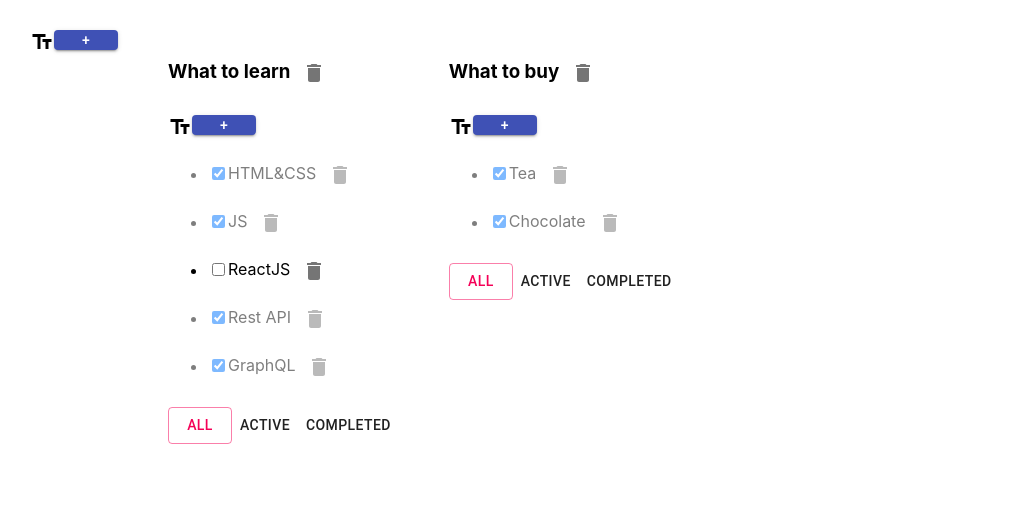
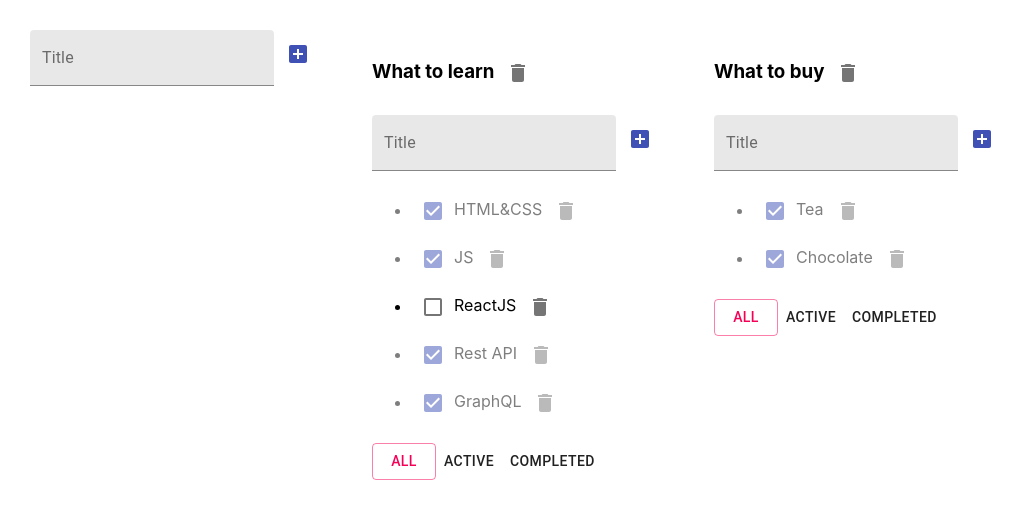
Before and after one commit to vovatum/todolist-offline, a React (Create React App) app: page / in a window 1280 px wide. Shown: the top 518 px of the page, without its empty margins (0-1024 px from the left). Built offline with nearby package versions, Linux system fonts and the light colour scheme.

Commit message:
Todolist - TS - 07 - material-ui 8<13

```diff
--- a/src/AddItemForm.tsx
+++ b/src/AddItemForm.tsx
@@ -1,6 +1,6 @@
 import React, {ChangeEvent, useState} from "react";
-import {Button} from "@material-ui/core";
-import {TextFields} from "@material-ui/icons";
+import {IconButton, TextField} from "@material-ui/core";
+import {AddBox} from "@material-ui/icons";
 
 type AddItemFormPropsType = {
     addItem: (title: string) => void
@@ -28,21 +28,21 @@ function AddItemForm(props: AddItemFormPropsType) {
 
     return (
         <div>
-            <div className={'inbuer'}>
-                <TextFields
-                    variant={''}
-                    value={title}
-                    onChange={onChangeHandler}
-                    onKeyPress={onKeyPressHandler}
-                    className={error ? 'error' : ''}
-                />
-                <Button variant='contained'
-                        color='primary'
-                        onClick={onAddItem}>+</Button>
-            </div>
-            <div>
-                {error && <div className={'error-message'}>{error}</div>}
-            </div>
+            <TextField
+                error={!!error}
+                variant={'filled'}
+                value={title}
+                onChange={onChangeHandler}
+                onKeyPress={onKeyPressHandler}
+                label={'Title'}
+                helperText={error}
+            />
+            <IconButton
+                color={"primary"}
+                onClick={onAddItem}
+            >
+                <AddBox/>
+            </IconButton>
         </div>
     )
 }
--- a/src/App.css
+++ b/src/App.css
@@ -22,8 +22,3 @@
     .is-done {
         opacity: 0.5;
     }
-
-.inbuer {
-    display: flex;
-    height: 20px;
-}
--- a/src/EditedSpan.tsx
+++ b/src/EditedSpan.tsx
@@ -1,4 +1,5 @@
 import React, {ChangeEvent, useState} from "react";
+import {TextField} from "@material-ui/core";
 
 type EditedSpanPropsType = {
     value: string
@@ -30,17 +31,15 @@ export function EditedSpan(props: EditedSpanPropsType) {
         event.key === 'Enter' && activateViewMode()
     }
     return editMode
-        ? <div>
-            <input
-                value={props.value}
-                autoFocus onBlur={activateViewMode}
-                onKeyPress={onKeyPressHandler}
-                onChange={onChangeHandler}
-                className={error ? 'error' : ''}
-            />
-            <div>
-                {error && <div className={'error-message'}>{error}</div>}
-            </div>
-        </div>
+        ? <TextField
+            variant={'standard'}
+            value={props.value}
+            autoFocus onBlur={activateViewMode}
+            onKeyPress={onKeyPressHandler}
+            onChange={onChangeHandler}
+            error={!!error}
+            label={'Title'}
+            helperText={error}
+        />
         : <span onClick={activateEditMode}>{props.value}</span>
 }
--- a/src/Todolist.tsx
+++ b/src/Todolist.tsx
@@ -2,7 +2,7 @@ import React, {ChangeEvent} from "react";
 import {FilterValuesType} from "./App";
 import AddItemForm from "./AddItemForm";
 import {EditedSpan} from "./EditedSpan";
-import {Button, IconButton} from "@material-ui/core";
+import {Button, Checkbox, IconButton} from "@material-ui/core";
 import {Delete} from "@material-ui/icons";
 
 export type TaskType = {
@@ -36,7 +36,6 @@ export function Todolist(props: PropsType) {
     const onAllClickHandler = () => props.changeFilter('all', props.id)
     const onCompletedClickHandler = () => props.changeFilter('completed', props.id)
 
-    // @ts-ignore
     return (
         <div>
             <div>
@@ -62,9 +61,10 @@ export function Todolist(props: PropsType) {
                         }
                         return <li key={task.id}
                                    className={task.isDone ? 'is-done' : ''}>
-                            <input type="checkbox"
-                                   checked={task.isDone}
-                                   onChange={onChangeHandler}/>
+                            <Checkbox
+                                color={"primary"}
+                                checked={task.isDone}
+                                onChange={onChangeHandler}/>
                             <EditedSpan value={task.title}
                                         changeTitle={onChangeTaskTitle}
                             />
```
Lines whose indentation alone changed are shown as unchanged.
